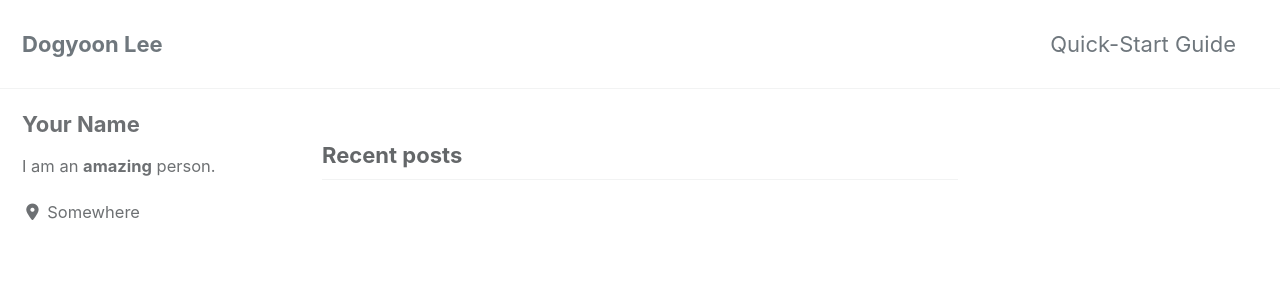
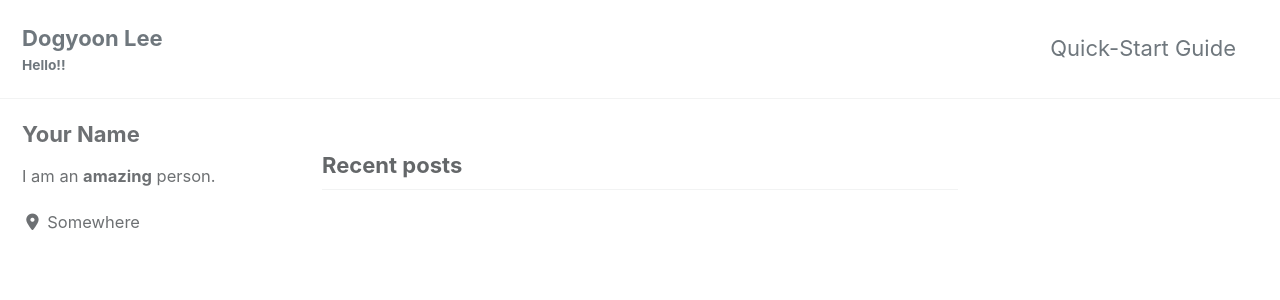
Before and after one commit to dogyoonlee/dogyoonlee.github.io, a Jekyll site: the page built from index.html, in a window 1280 px wide and 900 px high. Shown: the top 300 px of the window. Built offline with Jekyll 4.4.1, drawn with Linux system fonts in a browser that asks for light colours; cached includes are drawn as plain includes; nearby versions of some CDN libraries; the list of posts is cut into pages by our own code.

```diff
--- a/_config.yml
+++ b/_config.yml
@@ -18,7 +18,7 @@ minimal_mistakes_skin    : "default" # "air", "aqua", "contrast", "dark", "dirt"
 locale                   : "en-US"
 title                    : "Dogyoon Lee"
 title_separator          : "-"
-subtitle                 : "" # site tagline that appears below site title in masthead
+subtitle                 : "Hello!!" # site tagline that appears below site title in masthead
 name                     : "Dogyoon Lee"
 description              : "Ph.D. Student at Yonsei Univ"
 url                      : "https://dogyoonlee.github.io" # the base hostname & protocol for your site e.g. "https://mmistakes.github.io"
```
